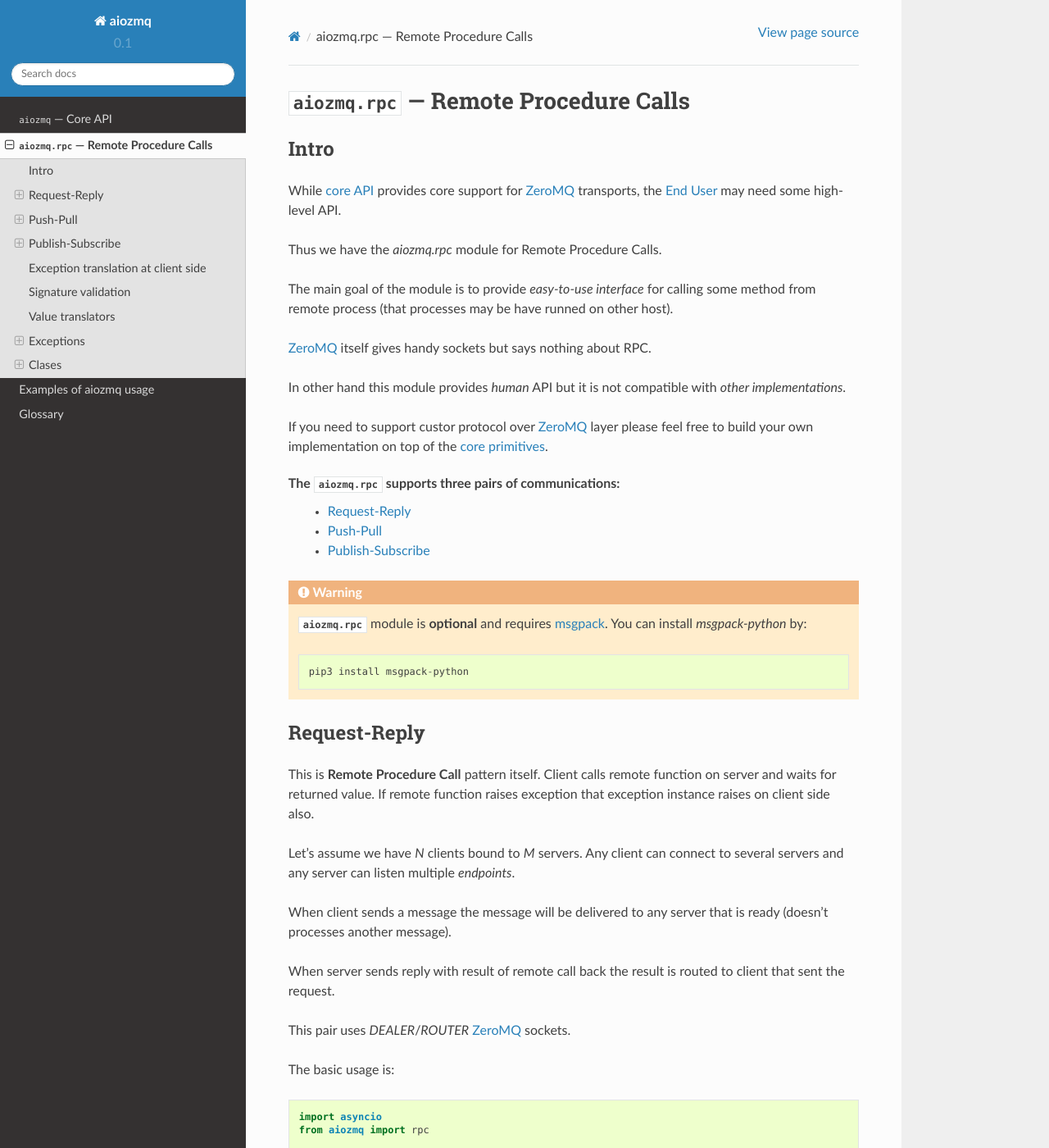
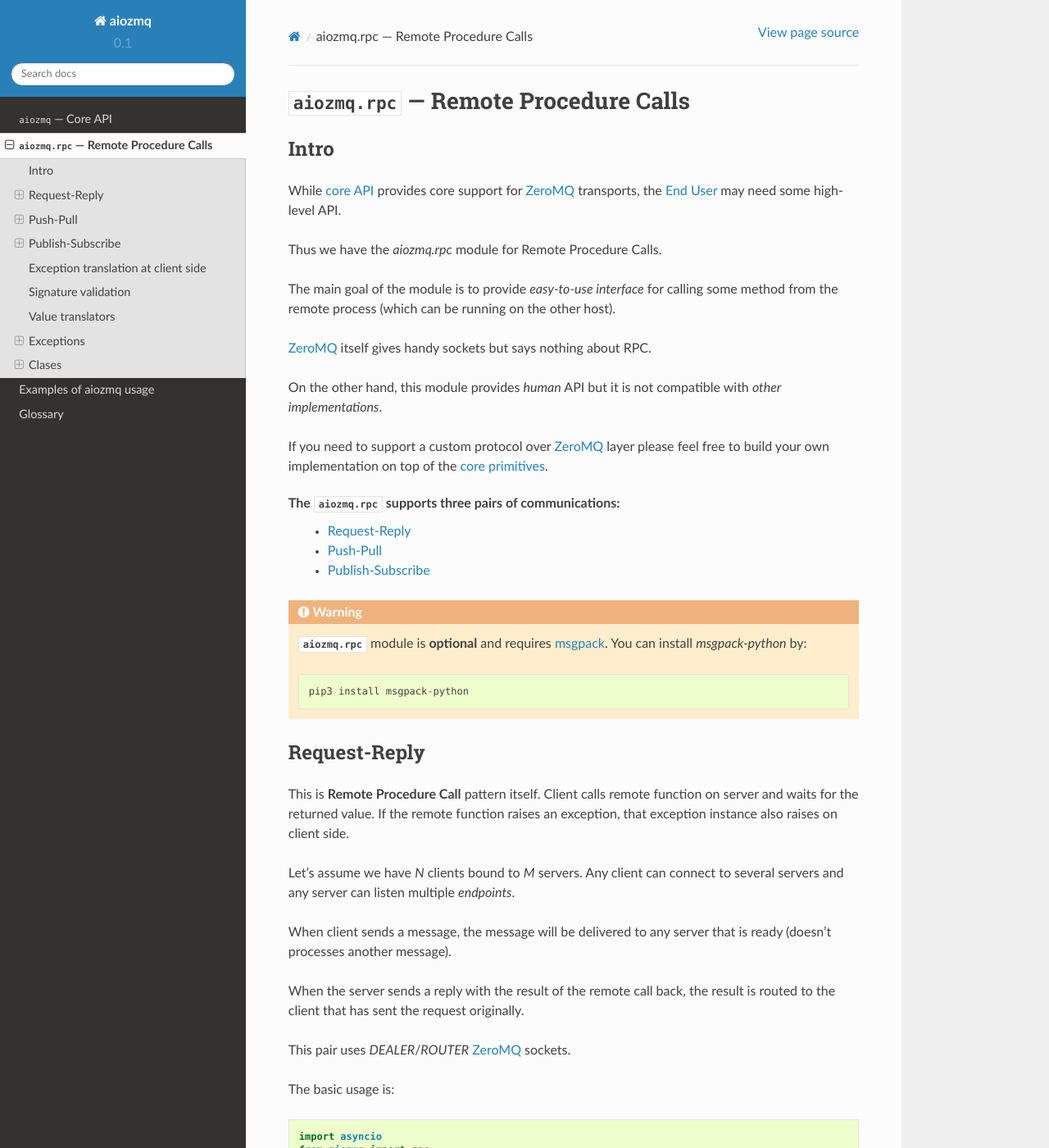
Before and after one commit to aio-libs/aiozmq, a Sphinx documentation site: the page built from docs/rpc.rst, in a window 1280 px wide and 1400 px high. Shown: the whole window at 82% size. Built offline with Sphinx 7.4.7 and the Read the Docs theme 2.0.0, drawn with Linux system fonts in a browser that asks for light colours; some of the changed text lies outside the part shown.

Commit message:
Update rpc.rst

```diff
--- a/docs/rpc.rst
+++ b/docs/rpc.rst
@@ -18,15 +18,15 @@ some high-level API.
 Thus we have the *aiozmq.rpc* module for Remote Procedure Calls.
 
 The main goal of the module is to provide *easy-to-use interface* for
-calling some method from remote process (that processes may be
-have runned on other host).
+calling some method from the remote process (which can be
+running on the other host).
 
 :term:`ZeroMQ` itself gives handy sockets but says nothing about RPC.
 
-In other hand this module provides *human* API but it is not
+On the other hand, this module provides *human* API but it is not
 compatible with *other implementations*.
 
-If you need to support custor protocol over :term:`ZeroMQ` layer
+If you need to support a custom protocol over :term:`ZeroMQ` layer
 please feel free to build your own implementation on top of the
 :ref:`core primitives <aiozmq-core>`.
 
@@ -47,18 +47,18 @@ Request-Reply
 -------------
 
 This is **Remote Procedure Call** pattern itself. Client calls remote
-function on server and waits for returned value. If remote function
-raises exception that exception instance raises on client side also.
+function on server and waits for the returned value. If the remote function
+raises an exception, that exception instance also raises on client side.
 
 Let's assume we have *N* clients bound to *M* servers.  Any client can
 connect to several servers and any server can listen multiple
 *endpoints*.
 
-When client sends a message the message will be delivered to any server
+When client sends a message, the message will be delivered to any server
 that is ready (doesn't processes another message).
 
-When server sends reply with result of remote call back the result is
-routed to client that sent the request.
+When the server sends a reply with the result of the remote call back, the result is
+routed to the client that has sent the request originally.
 
 This pair uses *DEALER*/*ROUTER* :term:`ZeroMQ` sockets.
 
@@ -160,18 +160,18 @@ The basic usage is::
 Push-Pull
 ---------
 
-This is **Notify** aka **Pipeline** pattern. Client calls remote function
-on server and **doesn't** wait for result. If a *remote function call*
-raises an exception the exception is only **logged** at server side.  Client
+This is **Notify** aka **Pipeline** pattern. Client calls a remote function
+on the server and **doesn't** wait for the result. If a *remote function call*
+raises an exception, this exception is only **logged** at the server side.  Client
 **cannot** get any information about *processing the remote call on server*.
 
 Thus this is **one-way** communication: **fire and forget**.
 
-Let's assume we have *N* clients bound to *M* servers.  Any client can
-connect to several servers and any server can listen multiple
+Let's assume that we have *N* clients bound to *M* servers.  Any client can
+connect to several servers and any server can listen to multiple
 *endpoints*.
 
-When client sends a message the message will be delivered to any server
+When client sends a message, the message is delivered to any server
 that is *ready* (doesn't processes another message).
 
 That's all.
```
